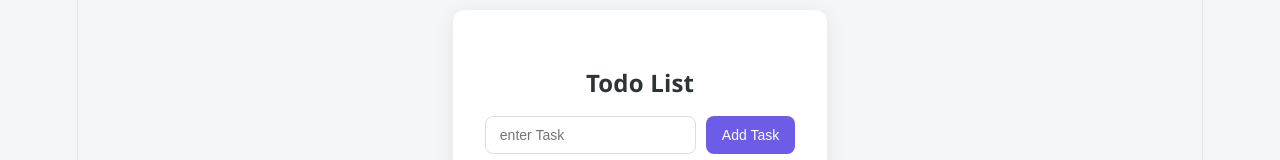
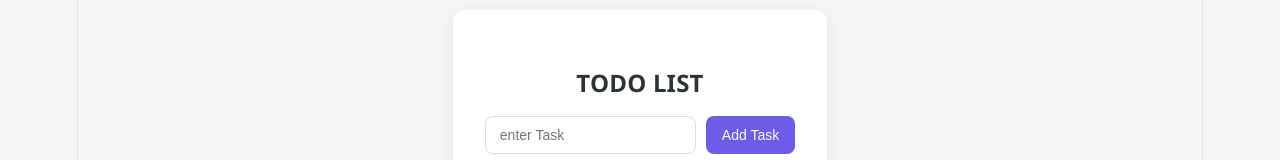
Before and after one commit to Tushar-Bodake/React-ToDo-List, a React (Vite) app: page / in a window 1280 px wide. Shown: the part 140-300 px from the top of the page. Built offline with nearby package versions, Linux system fonts and the light colour scheme.

Commit message:
Enhance Todo List styling with uppercase title and centered input row

```diff
--- a/src/TodoList.css
+++ b/src/TodoList.css
@@ -17,13 +17,16 @@ body {
 }
 
 .todo-title {
+  text-transform: uppercase;
   text-align: center;
   color: #2d3436;
   margin-bottom: 20px;
   font-size: 24px;
+  font-weight: 600;
 }
 
 .todo-input-row {
+  text-align:center;
   display: flex;
   gap: 10px;
   margin-bottom: 12px;
```
